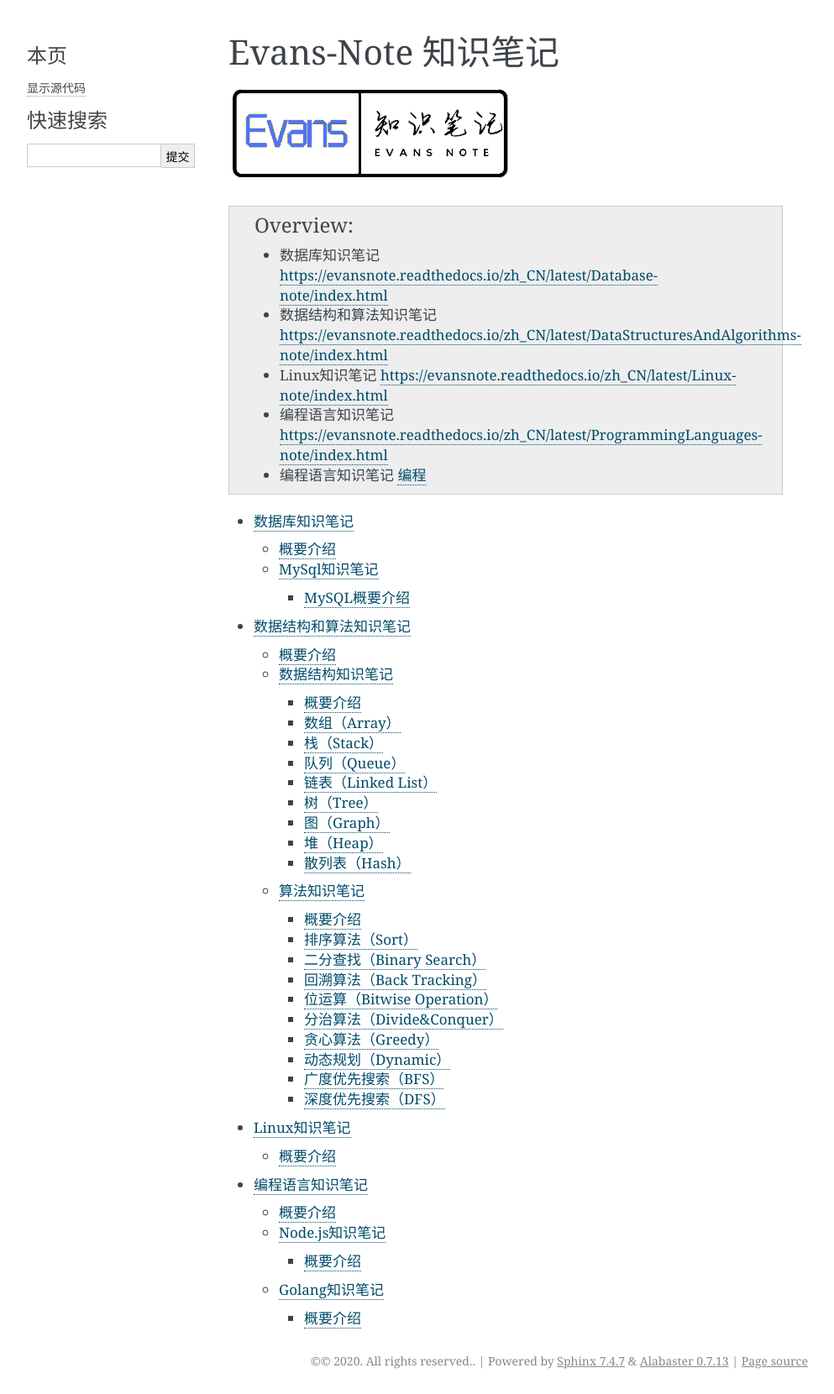
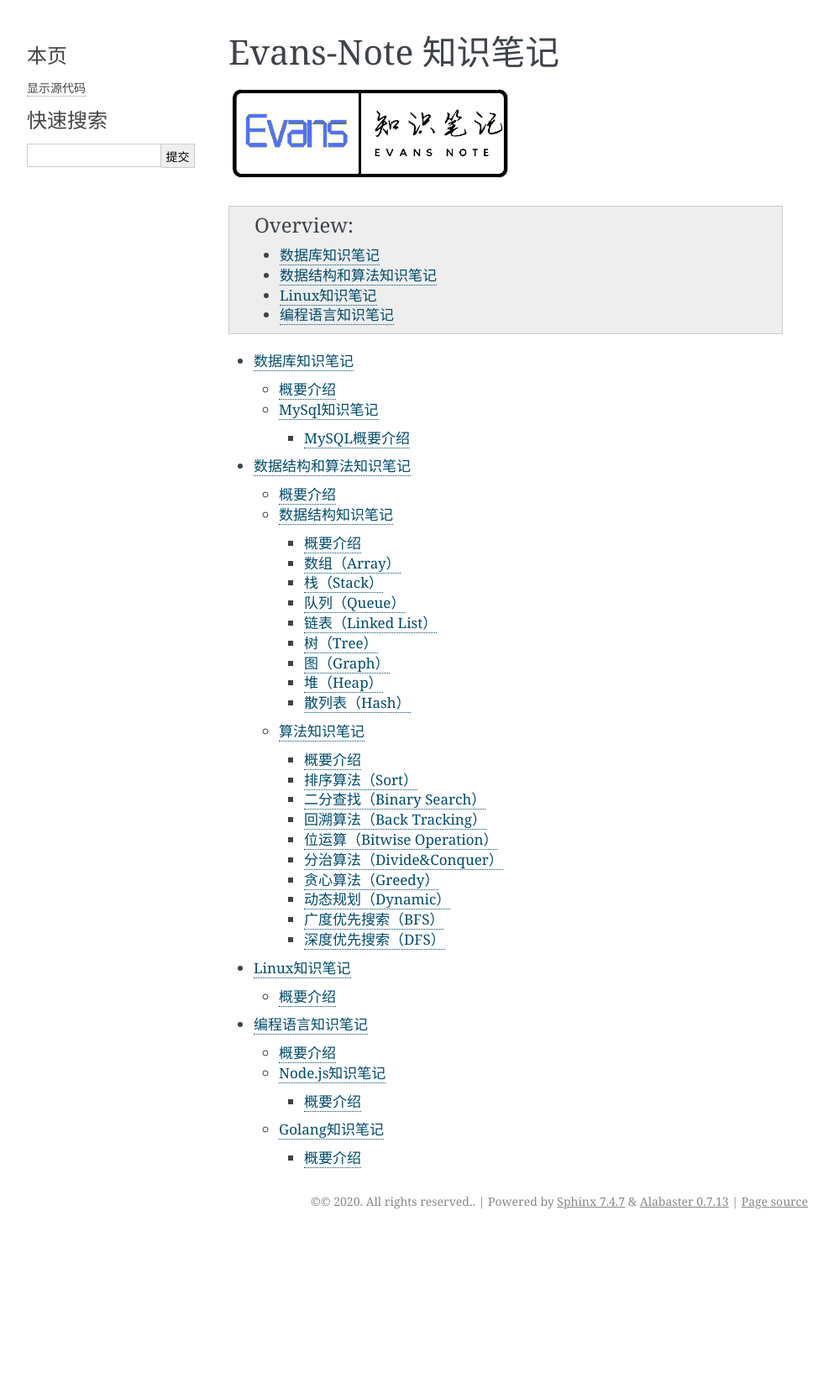
Before and after one commit to EvansX/evansnote, a Sphinx documentation site: the page built from docs/index.rst, in a window 1280 px wide. Shown: the whole page at 84% size, without its empty margins (148-1141 px from the left). Built offline with Sphinx 7.4.7, drawn with Linux system fonts in a browser that asks for light colours; pages that are not in the unit, such as notebooks, are missing from menus; after the commit the page ends 1470 px from its top, so only the background shows below that.

Commit message:
Add link

```diff
--- a/docs/index.rst
+++ b/docs/index.rst
@@ -6,11 +6,10 @@
 
 .. admonition:: Overview
 
-    - 数据库知识笔记 https://evansnote.readthedocs.io/zh_CN/latest/Database-note/index.html
-    - 数据结构和算法知识笔记 https://evansnote.readthedocs.io/zh_CN/latest/DataStructuresAndAlgorithms-note/index.html
-    - Linux知识笔记 https://evansnote.readthedocs.io/zh_CN/latest/Linux-note/index.html
-    - 编程语言知识笔记 https://evansnote.readthedocs.io/zh_CN/latest/ProgrammingLanguages-note/index.html
-    - 编程语言知识笔记 `编程 <https://evansnote.readthedocs.io/zh_CN/latest/ProgrammingLanguages-note/index.html>`_
+    - `数据库知识笔记 <https://evansnote.readthedocs.io/zh_CN/latest/Database-note/index.html>`_
+    - `数据结构和算法知识笔记 <https://evansnote.readthedocs.io/zh_CN/latest/DataStructuresAndAlgorithms-note/index.html>`_
+    - `Linux知识笔记 <https://evansnote.readthedocs.io/zh_CN/latest/Linux-note/index.html>`_
+    - `编程语言知识笔记 <https://evansnote.readthedocs.io/zh_CN/latest/ProgrammingLanguages-note/index.html>`_
 
 .. toctree::
    :maxdepth: 3
```
